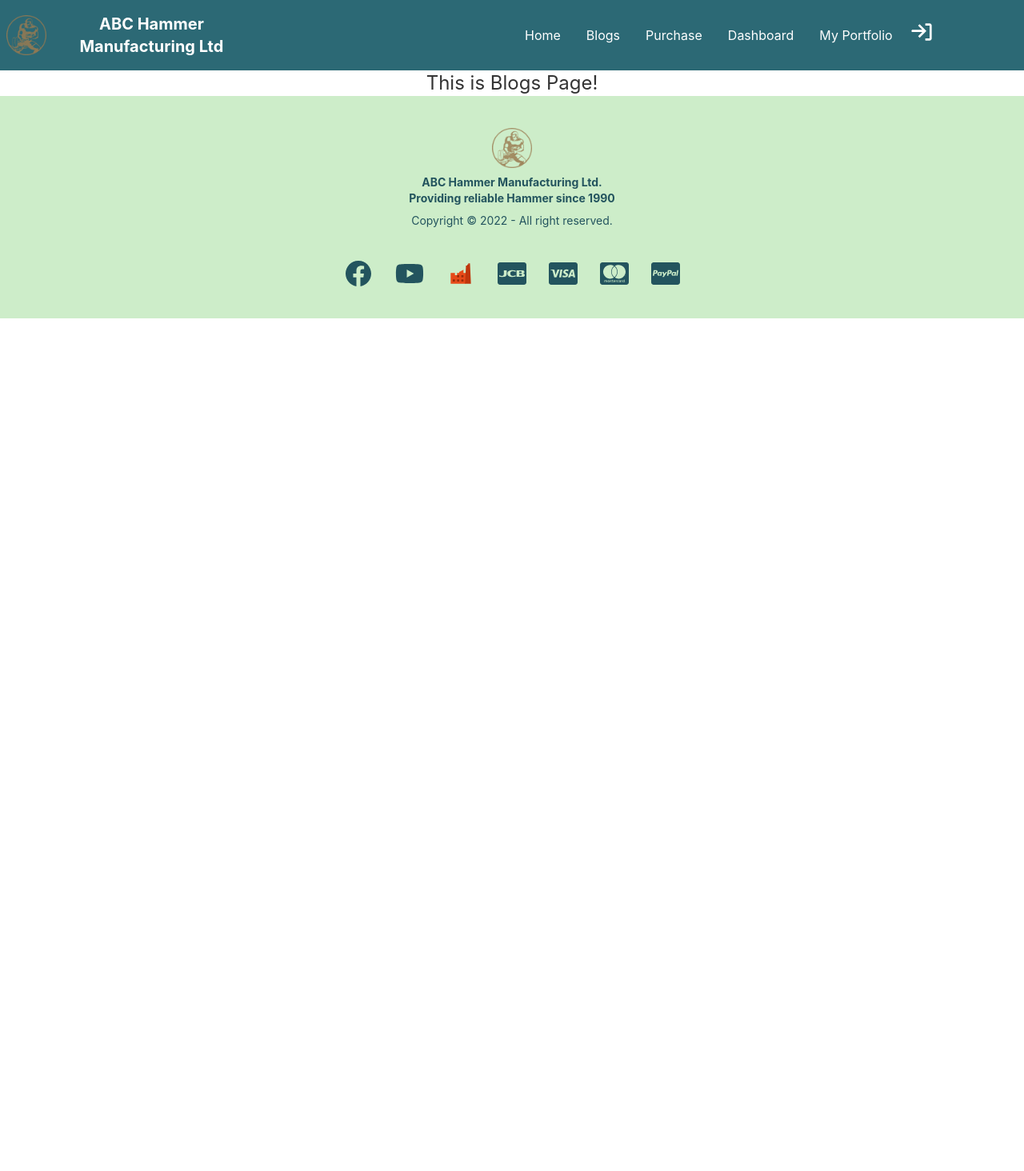
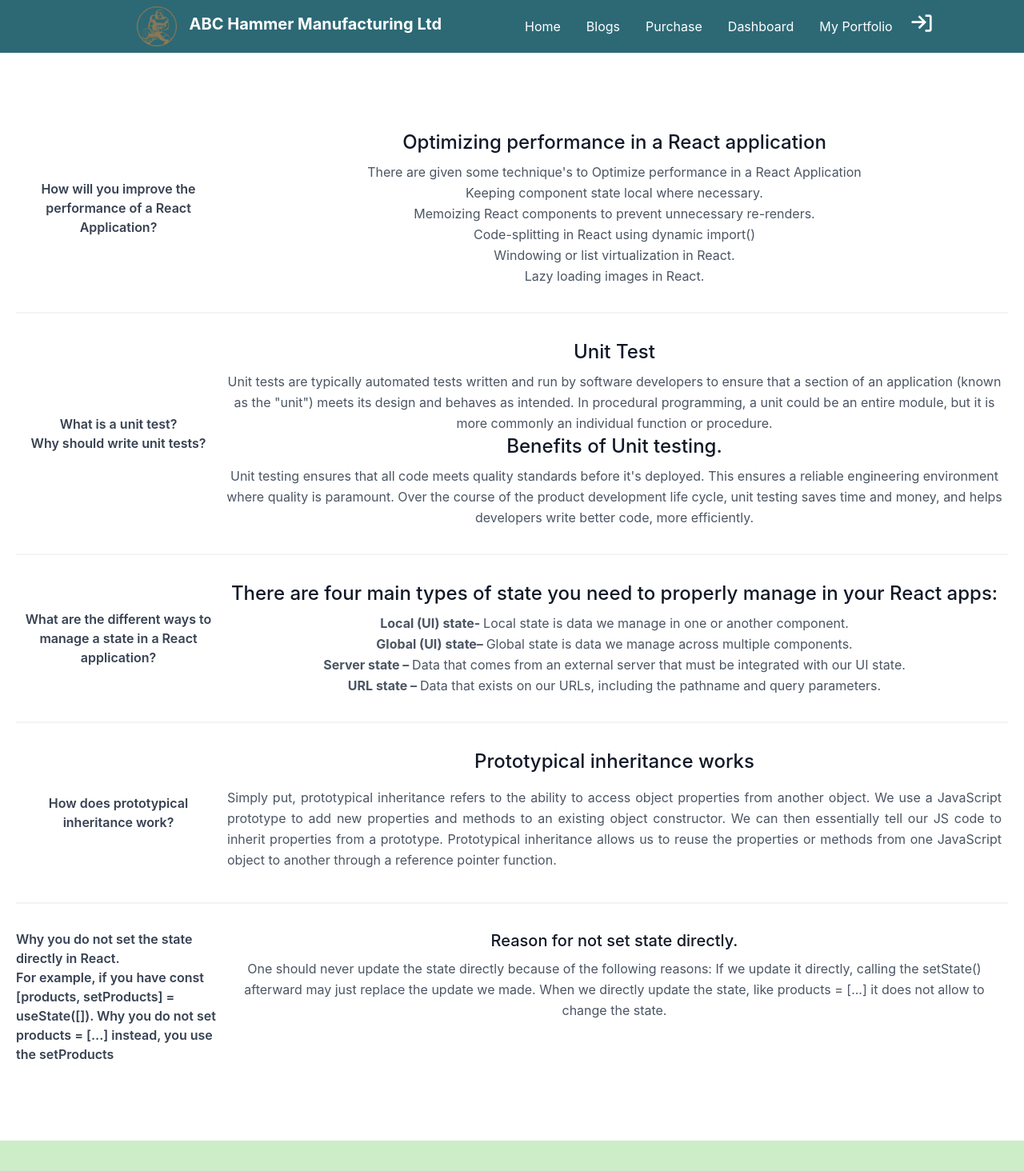
Before and after one commit to mb-tousif/abcHammer-client, a React (Create React App) app: page /blogs in a window 1280 px wide. Shown: the top 1464 px of the page at 80% size. Before the commit the page ends 800 px from the top, so only its background shows below. Built offline with nearby package versions, Linux system fonts and the light colour scheme; no server answers.

Commit message:
Blogs Completed

```diff
--- a/src/App.js
+++ b/src/App.js
@@ -12,7 +12,7 @@ import { ToastContainer } from 'react-toastify';
 import "react-toastify/dist/ReactToastify.css";
 import RequireAuth from './components/userAuthentication/RequireAuth';
 import Dashboard from './components/Dashboard/Dashboard';
-import MyProfile from './components/Dashboard/MyProfile';
+// import MyProfile from './components/Dashboard/MyProfile';
 import MyOrder from './components/Dashboard/MyOrder';
 import AddReview from './components/Dashboard/AddReview';
 
@@ -40,9 +40,10 @@ function App() {
             </RequireAuth>
           }
         >
-          <Route index element={<MyProfile />} />
+          <Route index element={<MyOrder/>} />
+          {/* <Route index element={<MyProfile />} /> */}
           <Route path="addReview" element={<AddReview />} />
-          <Route path="myOrder" element={<MyOrder />} />
+          {/* <Route path="myOrder" element={<MyOrder />} /> */}
         </Route>
         <Route path="/logIn" element={<LogIn />} />
         <Route path="/signUp" element={<SignUp />} />
--- a/src/components/Blogs/Blogs.js
+++ b/src/components/Blogs/Blogs.js
@@ -2,9 +2,148 @@ import React from 'react';
 
 const Blogs = () => {
     return (
-        <div>
-            <h1 className="text-2xl font-bolder">This is Blogs Page!</h1>
+      <section className="text-gray-600 body-font overflow-hidden">
+        <div className="container px-5 py-24 mx-auto">
+          <div className="-my-8 divide-y-2 divide-gray-100">
+            <div className="py-8 flex flex-wrap md:flex-nowrap">
+              <div className="md:w-64 md:mb-0 mb-6 flex-shrink-0 flex flex-col">
+                <p className="font-semibold title-font mx-auto my-auto text-gray-700">
+                  How will you improve the performance of a React Application?
+                </p>
+              </div>
+              <div className="md:flex-grow">
+                <h2 className="text-2xl font-medium text-gray-900 title-font mb-2">
+                  Optimizing performance in a React application
+                </h2>
+                <div className="leading-relaxed">
+                  There are given some technique's to Optimize performance in a
+                  React Application
+                  <ul>
+                    <li>Keeping component state local where necessary.</li>
+                    <li>
+                      Memoizing React components to prevent unnecessary
+                      re-renders.
+                    </li>
+                    <li>Code-splitting in React using dynamic import()</li>
+                    <li>Windowing or list virtualization in React.</li>
+                    <li>Lazy loading images in React.</li>
+                  </ul>
+                </div>
+              </div>
+            </div>
+            <div className="py-8 flex flex-wrap md:flex-nowrap">
+              <div className="md:w-64 md:mb-0 mb-6 flex-shrink-0 flex flex-col">
+                <p className="font-semibold title-font mx-auto my-auto text-gray-700">
+                  What is a unit test? <br /> Why should write unit tests?
+                </p>
+              </div>
+              <div className="md:flex-grow">
+                <h2 className="text-2xl font-medium text-gray-900 title-font mb-2">
+                  Unit Test
+                </h2>
+                <p className="leading-relaxed">
+                  Unit tests are typically automated tests written and run by
+                  software developers to ensure that a section of an application
+                  (known as the "unit") meets its design and behaves as
+                  intended. In procedural programming, a unit could be an entire
+                  module, but it is more commonly an individual function or
+                  procedure.
+                </p>
+                <h2 className="text-2xl font-medium text-gray-900 title-font mb-2">
+                  Benefits of Unit testing.
+                </h2>
+                <p className="leading-relaxed">
+                  Unit testing ensures that all code meets quality standards
+                  before it's deployed. This ensures a reliable engineering
+                  environment where quality is paramount. Over the course of the
+                  product development life cycle, unit testing saves time and
+                  money, and helps developers write better code, more
+                  efficiently.
+                </p>
+              </div>
+            </div>
+            <div className="py-8 flex flex-wrap md:flex-nowrap">
+              <div className="md:w-64 md:mb-0 mb-6 flex-shrink-0 flex flex-col">
+                <p className="font-semibold title-font mx-auto my-auto text-gray-700">
+                  What are the different ways to manage a state in a React
+                  application?
+                </p>
+              </div>
+              <div className="md:flex-grow">
+                <h2 className="text-2xl font-medium text-gray-900 title-font mb-2">
+                  There are four main types of state you need to properly manage
+                  in your React apps:
+                </h2>
+                <div className="leading-relaxed">
+                  <ul>
+                    <li>
+                      <span className="font-bold">Local (UI) state- </span>Local
+                      state is data we manage in one or another component.
+                    </li>
+                    <li>
+                      <span className="font-bold">Global (UI) state– </span>
+                      Global state is data we manage across multiple components.
+                    </li>
+                    <li>
+                      <span className="font-bold">Server state – </span>Data
+                      that comes from an external server that must be integrated
+                      with our UI state.
+                    </li>
+                    <li>
+                      <span className="font-bold">URL state – </span>Data that
+                      exists on our URLs, including the pathname and query
+                      parameters.
+                    </li>
+                  </ul>
+                </div>
+              </div>
+            </div>
+            <div className="py-8 flex flex-wrap md:flex-nowrap">
+              <div className="md:w-64 md:mb-0 mb-6 flex-shrink-0 flex flex-col">
+                <p className="font-semibold title-font mx-auto my-auto text-gray-700">
+                  How does prototypical inheritance work?
+                </p>
+              </div>
+              <div className="md:flex-grow">
+                <h2 className="text-2xl font-medium text-gray-900 title-font mb-2">
+                  Prototypical inheritance works
+                </h2>
+                <p className="leading-relaxed p-2 text-justify">
+                  Simply put, prototypical inheritance refers to the ability to
+                  access object properties from another object. We use a
+                  JavaScript prototype to add new properties and methods to an
+                  existing object constructor. We can then essentially tell our
+                  JS code to inherit properties from a prototype. Prototypical
+                  inheritance allows us to reuse the properties or methods from
+                  one JavaScript object to another through a reference pointer
+                  function.
+                </p>
+              </div>
+            </div>
+            <div className="py-8 flex flex-wrap md:flex-nowrap">
+              <div className="md:w-64 md:mb-0 mb-6 flex-shrink-0 flex flex-col">
+                <p className="font-semibold title-font mx-auto my-auto text-left text-gray-700">
+                  Why you do not set the state directly in React. <br />
+                  For example, if you have const [products, setProducts] =
+                  useState([]). Why you do not set products = [...] instead, you
+                  use the setProducts
+                </p>
+              </div>
+              <div className="md:flex-grow">
+                <h2 className="text-xl font-medium text-gray-900 title-font mb-2">
+                  Reason for not set state directly.
+                </h2>
+                <p className="leading-relaxed">
+                  One should never update the state directly because of the
+                  following reasons: If we update it directly, calling the
+                  setState() afterward may just replace the update we made. When
+                  we directly update the state, like products = [...] it does not allow to change the state.
+                </p>
+              </div>
+            </div>
+          </div>
         </div>
+      </section>
     );
 };
 
--- a/src/components/Dashboard/ProfileSideBarTitle.js
+++ b/src/components/Dashboard/ProfileSideBarTitle.js
@@ -1,5 +1,5 @@
 import React, { useEffect, useState } from 'react';
-
+import { BiUserCircle } from "react-icons/bi";
 const ProfileSideBarTitle = () => {
      const [currentUsers, setCurrentUsers] = useState([]);
      useEffect(() => {
@@ -13,11 +13,13 @@ const ProfileSideBarTitle = () => {
       <div>
         {currentUsers.map((currentUser) => (
           <div class="flex flex-col items-center mt-6 -mx-2">
-            <img
+            {
+              currentUser.img ? <img
               class="object-cover w-24 h-24 mx-2 rounded-full"
               src={currentUser.img}
               alt="avatar"
-            />
+            /> : <BiUserCircle class="object-cover w-24 h-24 mx-2 rounded-full"/>
+            }
             <h4 class="mx-2 mt-2 font-medium text-gray-800 dark:text-gray-200 hover:underline">
               {currentUser.name}
             </h4>
--- a/src/components/Header/Header.js
+++ b/src/components/Header/Header.js
@@ -37,11 +37,13 @@ const Header = () => {
       <img className="mx-auto my-auto" src={abcLogo} width="50" height="50" alt="Logo" />
       <h2 className='md:p-2 ml-2 md:text-xl font-bold'>ABC Hammer Manufacturing Ltd</h2>
     </div>
-    <div className="navbar-end">
+   {
+     user &&  <div className="navbar-end">
       <label tabIndex="1" htmlFor="dashboardSideBar" className="btn btn-ghost drawer-button lg:hidden">
         <svg xmlns="http://www.w3.org/2000/svg" fill="none" viewBox="0 0 24 24" className="w-5 h-5 stroke-current"><path strokeLinecap="round" strokeLinejoin="round" strokeWidth="2" d="M4 6h16M4 12h16M4 18h16"></path></svg>
       </label>
     </div>
+   }
   </div>
   <div className="navbar-center hidden lg:flex">
     <ul className="menu menu-horizontal p-0">
@@ -52,8 +54,8 @@ const Header = () => {
         <li><Link to="/myPortfolio">My Portfolio</Link></li>
         {/* <Link to="/logIn"><CgLogIn className='w-10 h-8 mt-2'/></Link> */}
         {
-            user ? <button onClick={handleSignOut} className="btn btn-ghost"><CgLogOut className='w-10 h-8'/></button>:<Link to="/logIn"><CgLogIn className='w-10 mt-1 h-8'/></Link>
-          }
+          user ? <button onClick={handleSignOut} className="btn btn-ghost"><CgLogOut className='w-10 h-8'/></button>:<Link to="/logIn"><CgLogIn className='w-10 mt-1 h-8'/></Link>
+        }
     </ul>
   </div>
 </div>
--- a/src/components/userAuthentication/LogIn.js
+++ b/src/components/userAuthentication/LogIn.js
@@ -23,7 +23,8 @@ const LogIn = () => {
 
   if (error || googleError) {
     return (
-      toast.error("Log In not Completed!")
+      [toast.error("User not found, please Sign up"),
+      navigate('/signUp')]
     );
   }
 
--- a/src/components/userAuthentication/SignUp.js
+++ b/src/components/userAuthentication/SignUp.js
@@ -10,17 +10,12 @@ import { toast } from 'react-toastify';
 
 const SignUp = () => {
 const { register, handleSubmit, formState: { errors }} = useForm();
-const [createUserWithEmailAndPassword, user, loading, error] =
+const [createUserWithEmailAndPassword, user, loading] =
   useCreateUserWithEmailAndPassword(auth);
-const [signInWithGoogle, googleUser, googleLoading, googleError] = useSignInWithGoogle(auth);
-const [updateProfile, updating, updateError] = useUpdateProfile(auth);
+const [signInWithGoogle, googleUser, googleLoading] = useSignInWithGoogle(auth);
+const [updateProfile, updating] = useUpdateProfile(auth);
 const navigate = useNavigate();
 
-  if (error || googleError || updateError) {
-    return (
-      toast.error("Sign Up not Completed!")
-    );
-  }
   if(loading || googleLoading || updating){
     return <Loading/>
   }
@@ -30,6 +25,21 @@ const navigate = useNavigate();
    }
 
   const onSubmit = async (data) => {
+    const url = "http://localhost:4000/users";
+    fetch(url, {
+      method: "POST",
+      headers: {"content-type":"application/json"},
+      body: JSON.stringify(data),
+    })
+    .then(res=>res.json())
+    .then(user=>{
+      console.log(user);
+      if(user.success){
+        toast.success("User Added!!")
+      }else{
+        toast.error('User already signed up')
+      }
+    })
     await createUserWithEmailAndPassword(data.email, data.password);
     await updateProfile({ displayName: data.name });
   };
@@ -62,7 +72,36 @@ const navigate = useNavigate();
                 </div>
                 <div className="form-control">
                   <label className="label">
-                    <span className="label-text">Email</span>
+                    <span className="label-text text-primary">Address</span>
+                  </label>
+                  <input
+                    type="text"
+                    {...register("address", { required: true })}
+                    name="address"
+                    placeholder="Type your Address"
+                    className="input input-bordered"
+                  />
+                  {errors.address && (
+                    <p className="text-red-600">
+                      <small>Address is required.</small>
+                    </p>
+                  )}
+                </div>
+                <div className="form-control">
+                  <label className="label">
+                    <span className="label-text text-primary">Highest Education Level</span>
+                  </label>
+                  <input
+                    type="text"
+                    {...register("education")}
+                    name="education"
+                    placeholder="Type your Highest Education"
+                    className="input input-bordered"
+                  />
+                </div>
+                <div className="form-control">
+                  <label className="label">
+                    <span className="label-text text-primary">Email</span>
                   </label>
                   <input
                     type="email"
@@ -93,7 +132,7 @@ const navigate = useNavigate();
                 </div>
                 <div className="form-control">
                   <label className="label">
-                    <span className="label-text">Password</span>
+                    <span className="label-text text-primary">Password</span>
                   </label>
                   <input
                     type="password"
```
